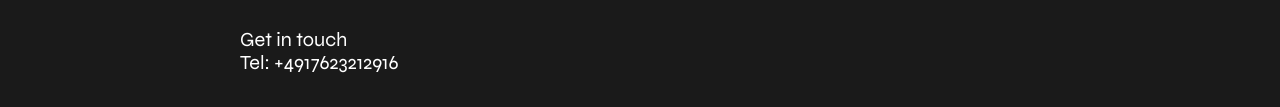
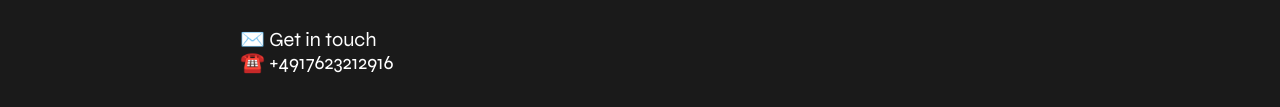
Before and after one commit to Milakrei55/CFPortfolio, a plain HTML site: page contact.html in a window 1280 px wide. Shown: the part 165-272 px from the top of the page. Drawn offline with nearby package versions, Linux system fonts and the light colour scheme.

Commit message:
Update contact.html

```diff
--- a/contact.html
+++ b/contact.html
@@ -35,8 +35,8 @@
 
   <div class="profile">
     <h1>Contact</h1>
-    <a href="mailto:mischakom@gmail.com">Get in touch</a><br>
-    <a href="tel:+49015110792857">Tel: +4917623212916</a><br>
+    <a href="mailto:mischakom@gmail.com">✉️ Get in touch</a><br>
+    <a href="tel:+49015110792857">☎️ +4917623212916</a><br>
     <br>
     <img src="./img/stars.png" width="200" />
 
```
